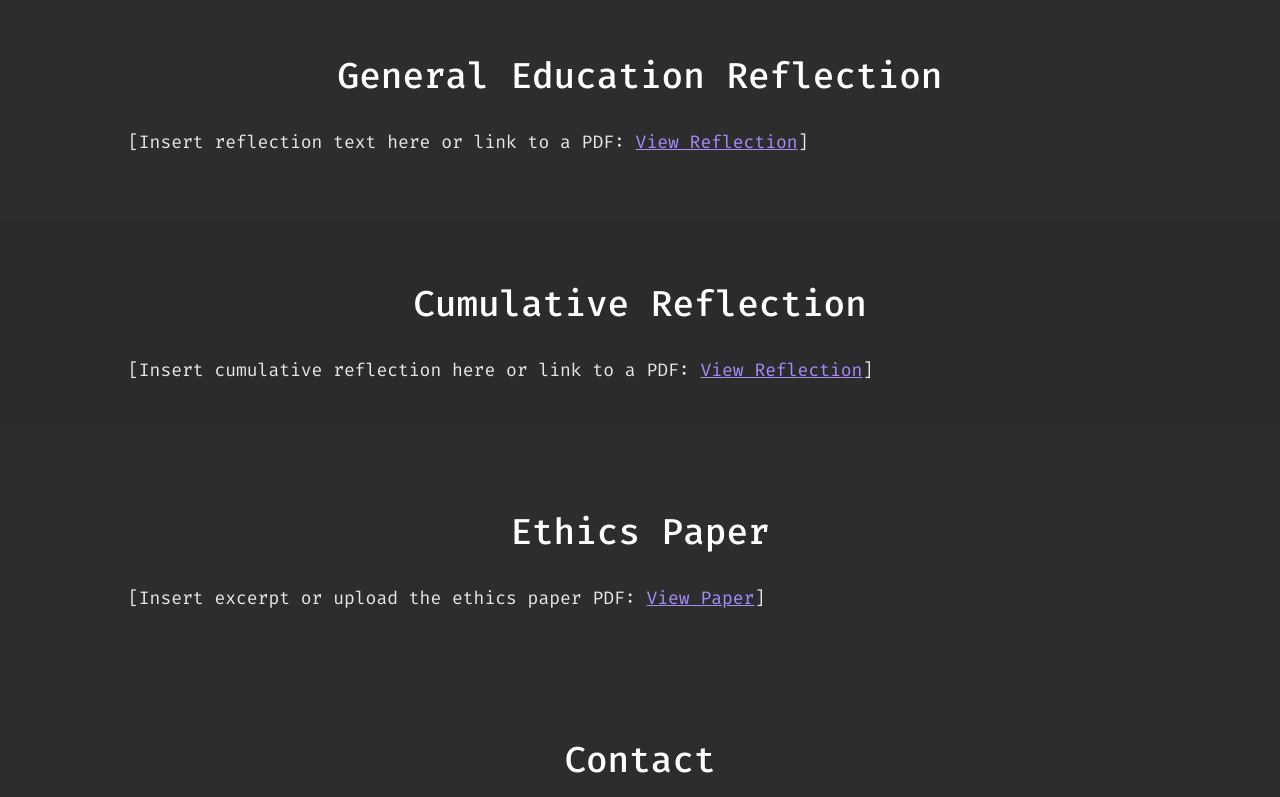
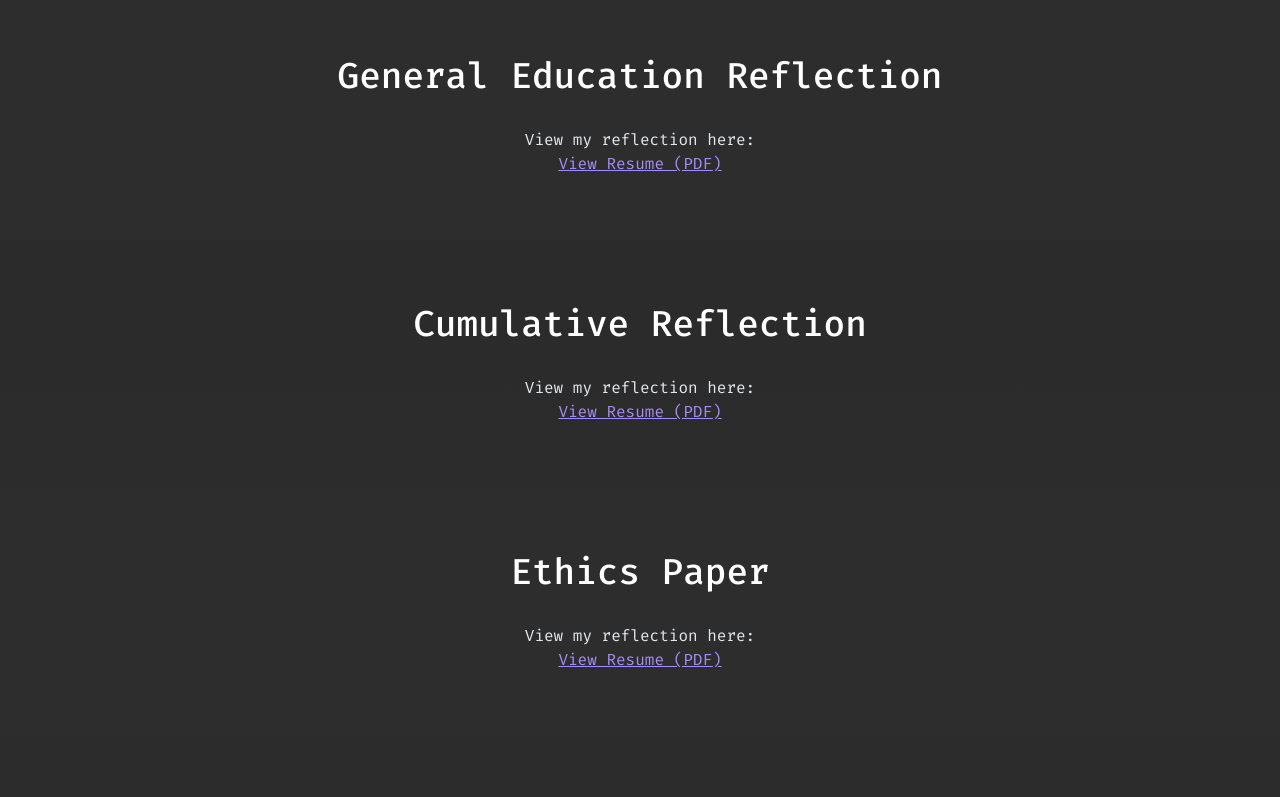
Before and after one commit to gurumanie-singh/CPRE494, a plain HTML site: page index.html in a window 1280 px wide. Shown: the part 5070-5867 px from the top of the page. Drawn offline with nearby package versions, Linux system fonts and the light colour scheme.

Commit message:
Minor changes to include correct filepaths

```diff
--- a/index.html
+++ b/index.html
@@ -525,28 +525,22 @@
   <!-- General Education Reflection -->
   <section id="gen-ed-reflection" class="py-16 px-4 bg-gray-800" data-aos="fade-up">
     <h3 class="text-4xl font-medium text-center mb-8 text-white">General Education Reflection</h3>
-    <p class="max-w-5xl mx-auto text-gray-200 text-lg text-justify">
-      [Insert reflection text here or link to a PDF: <a href="docs/gen_ed_reflection.pdf"
-        class="text-violet-400 underline">View Reflection</a>]
-    </p>
+    <p class="text-center text-gray-200">View my reflection here:</p>
+    <a href="docs/gen-ed-reflection.pdf" target="_blank" class="block text-center text-violet-400 underline">View Resume (PDF)</a>
   </section>
 
   <!-- Cumulative Reflection -->
   <section id="cumulative-reflection" class="py-16 px-4" data-aos="fade-up">
     <h3 class="text-4xl font-medium text-center mb-8 text-white">Cumulative Reflection</h3>
-    <p class="max-w-5xl mx-auto text-gray-200 text-lg text-justify">
-      [Insert cumulative reflection here or link to a PDF: <a href="docs/cumulative_reflection.pdf"
-        class="text-violet-400 underline">View Reflection</a>]
-    </p>
+    <p class="text-center text-gray-200">View my reflection here:</p>
+    <a href="docs/cumulative_reflection.pdf" target="_blank" class="block text-center text-violet-400 underline">View Resume (PDF)</a>
   </section>
 
   <!-- Ethics Paper -->
   <section id="ethics" class="py-16 px-4 bg-gray-800" data-aos="fade-up">
     <h3 class="text-4xl font-medium text-center mb-8 text-white">Ethics Paper</h3>
-    <p class="max-w-5xl mx-auto text-gray-200 text-lg text-justify">
-      [Insert excerpt or upload the ethics paper PDF: <a href="docs/ethics_paper.pdf"
-        class="text-violet-400 underline">View Paper</a>]
-    </p>
+    <p class="text-center text-gray-200">View my reflection here:</p>
+    <a href="docs/ethics-paper.pdf" target="_blank" class="block text-center text-violet-400 underline">View Resume (PDF)</a>
   </section>
 
   <!-- Contact Section -->
```
Also changed, not shown: 6 other files.
